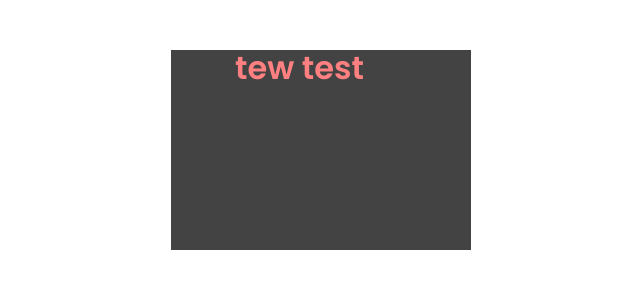
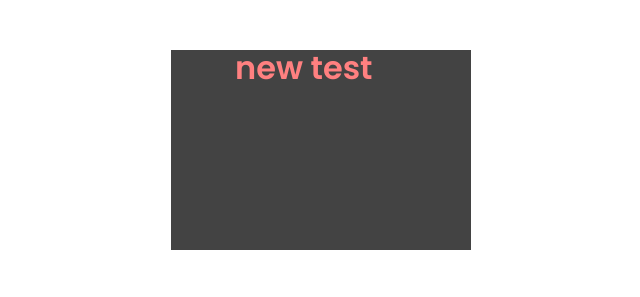
Before and after one commit to Trainer-Mohamed-Ahmed-groups/kimit-235, a plain HTML site: page index.html in a window 1280 px wide. Shown: the top 297 px of the page, 319-959 px from the left. Drawn offline with nearby package versions, Linux system fonts and the light colour scheme.

Commit message:
Animation

```diff
--- a/index.html
+++ b/index.html
@@ -12,7 +12,7 @@
 </head>
 
 <body>
-    <div class="animationExample">tew test</div>
+    <div class="animationExample">new test</div>
     <div class="loading"></div>
 </body>
 
```
